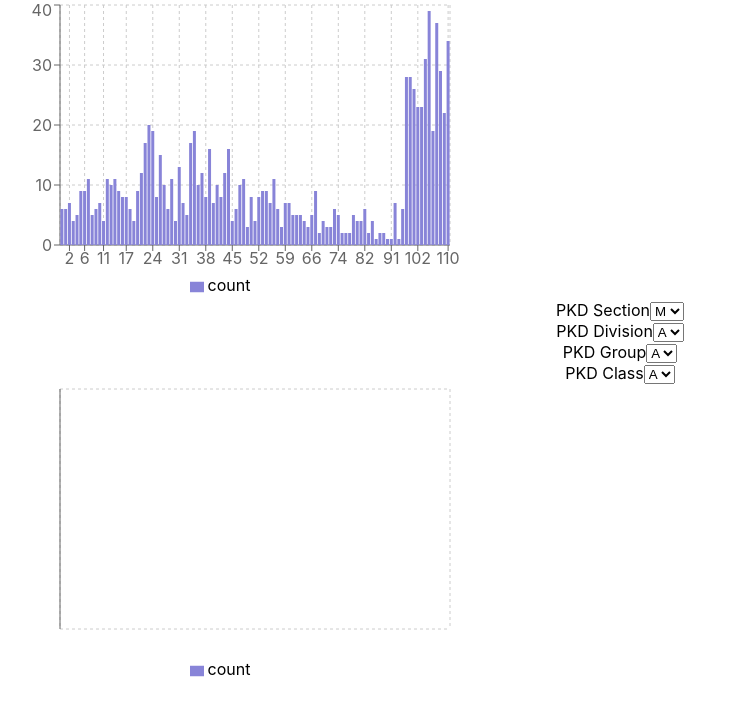
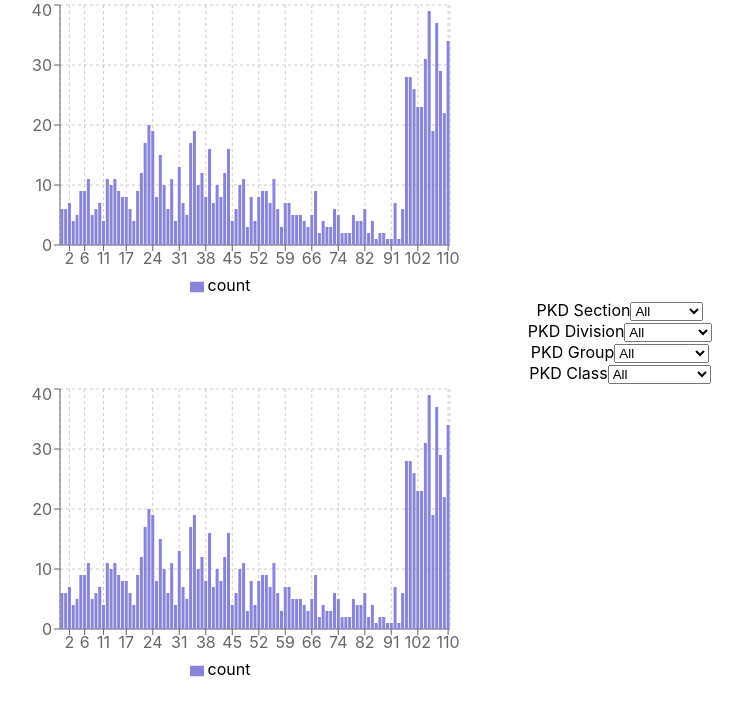
Before and after one commit to auromati/cedg-company-existence-visualizer, a React (Create React App) app: page / in a window 1280 px wide. Shown: the top 716 px of the page, without its empty margins (20-763 px from the left). Built offline with nearby package versions, Linux system fonts and the light colour scheme.

Commit message:
filtering pkd codes

```diff
--- a/src/components/graphs/pkd/panelPkd.jsx
+++ b/src/components/graphs/pkd/panelPkd.jsx
@@ -1,6 +1,8 @@
-import React, { useEffect, useState, useContext } from 'react';
+import React, { useState } from 'react';
 import { Pkd } from './pkd';
 import { Form } from 'react-bootstrap';
+
+const ALL = "All";
 
 const renderOptions = (options) => {
     return options.map((value) => {
@@ -8,24 +10,87 @@ const renderOptions = (options) => {
     });
 };
 
+const getData = () => {
+    return {
+        allSections: ["M - Opis"],
+        allDivisions: ["M69 - Opis", "M70 - Opis"],
+        allGroups: ["M691 - Opis", "M692 - Opis", "M701 - Opis", "M702 - Opis"],
+        allClasses: ["M6910 - Opis", "M6920 - Opis", "M7010 - Opis", "M7021 - Opis", "M7022 - Opis"],
+    }
+}
+
+const addAll = (arr) => {
+    return [ALL, ...arr];
+}
+
 export function PanelPkd() {
-    const state = {
-        sections: ["M", "F", "Q"],
-        divisions: ["A", "B"],
-        groups: ["A", "B"],
-        classes: ["A", "B"],
+    const initialState = getData();
+
+    const pkdsState = {
+        avSections: addAll(initialState.allSections),
+        avDivisions: addAll(initialState.allDivisions),
+        avGroups: addAll(initialState.allGroups),
+        avClasses: addAll(initialState.allClasses),
+        allSections: initialState.allSections,
+        allDivisions: initialState.allDivisions,
+        allGroups: initialState.allGroups,
+        allClasses: initialState.allClasses
     }
-    const [pkds, setPkds] = useState(state);
+    const [pkds, setPkds] = useState(pkdsState);
+
     const selectedState = {
-        section: null,
-        division: null,
-        group: null,
-        classe: null
+        code: "",
+        section: ALL,
+        division: ALL,
+        group: ALL,
+        pkdClass: ALL
     }
+
     const [selected, setSelected] = useState(selectedState);
 
-    const setSection = (event) => {
-        setSelected({ ...selectedState, section: event.target.value })
+    const updatePkds = (code) => {
+        const str = shortenCode(code, 4);
+        const avDevisions = addAll(pkds.allDivisions.filter(s => s.startsWith(str)));
+        const avGroups = addAll(pkds.allGroups.filter(s => s.startsWith(str)));
+        const avClasses = addAll(pkds.allClasses.filter(s => s.startsWith(str)));
+
+        setPkds({ ...pkds, avDevisions, avGroups, avClasses });
+    }
+
+    const shortenCode = (code, maxShortenCodeLength) => {
+        let newCode = "";
+        switch (code.length) {
+            case 3:
+                newCode = code.substring(0, 1);
+                break;
+            case 4:
+                newCode = code.substring(0, 3);
+                break;
+            case 5:
+                newCode = code.substring(0, 4);
+                break;
+        }
+        return newCode.substring(0, maxShortenCodeLength);
+    }
+
+    const updateSelected = (code) => {
+        const section = code.length >= 1 ? pkds.allSections.find(p => p.startsWith(code.substring(0, 1))) : ALL;
+        const division = code.length >= 3 ? pkds.allDivisions.find(p => p.startsWith(code.substring(0, 3))) : ALL
+        const group = code.length >= 4 ? pkds.allGroups.find(p => p.startsWith(code.substring(0, 4))) : ALL;
+        const pkdClass = code.length >= 5 ? pkds.allClasses.find(p => p.startsWith(code.substring(0, 5))) : ALL;
+        setSelected({ code, section, division, group, pkdClass });
+    }
+
+    const setValue = (event, maxShortenCodeLength) => {
+        let code = "";
+        if (event.target.value === ALL) {
+            code = shortenCode(selected.code, maxShortenCodeLength);
+        }
+        else {
+            code = event.target.value.split(" ")[0];
+        }
+        updateSelected(code);
+        updatePkds(code);
     }
 
     return (
@@ -33,26 +98,26 @@ export function PanelPkd() {
             <Form>
                 <Form.Group controlId="exampleForm.SelectCustomSizeSm">
                     <Form.Label>PKD Section</Form.Label>
-                    <Form.Control as="select" size="sm" custom onChange={setSection} >
-                        {renderOptions(pkds.sections)}
+                    <Form.Control as="select" size="sm" custom value={selected.section} onChange={(event) => setValue(event, 0)} >
+                        {renderOptions(pkds.avSections)}
                     </Form.Control>
                 </Form.Group>
                 <Form.Group controlId="exampleForm.SelectCustomSizeSm">
                     <Form.Label>PKD Division</Form.Label>
-                    <Form.Control as="select" size="sm" custom>
-                        {renderOptions(pkds.divisions)}
+                    <Form.Control as="select" size="sm" custom value={selected.division} onChange={(event) => setValue(event, 1)}>
+                        {renderOptions(pkds.avDivisions)}
                     </Form.Control>
                 </Form.Group>
                 <Form.Group controlId="exampleForm.SelectCustomSizeSm">
                     <Form.Label>PKD Group</Form.Label>
-                    <Form.Control as="select" size="sm" custom>
-                        {renderOptions(pkds.groups)}
+                    <Form.Control as="select" size="sm" custom value={selected.group} onChange={(event) => setValue(event, 3)}>
+                        {renderOptions(pkds.avGroups)}
                     </Form.Control>
                 </Form.Group>
                 <Form.Group controlId="exampleForm.SelectCustomSizeSm">
                     <Form.Label>PKD Class</Form.Label>
-                    <Form.Control as="select" size="sm" custom>
-                        {renderOptions(pkds.classes)}
+                    <Form.Control as="select" size="sm" custom value={selected.pkdClass} onChange={(event) => setValue(event, 4)}>
+                        {renderOptions(pkds.avClasses)}
                     </Form.Control>
                 </Form.Group>
             </Form>
--- a/src/components/graphs/pkd/pkd-data-reader.js
+++ b/src/components/graphs/pkd/pkd-data-reader.js
@@ -1,19 +1,18 @@
-import { countBy, map, filter } from 'lodash';
+import { countBy, map } from 'lodash';
 
 export function readPkdData(survivalData, section, division, group, pkdClass) {
-    console.log(section)
-    let data = [];
+    let data = survivalData;
     if (pkdClass) {
-        data = filter(survivalData, function (c) { return c.PKDMainClass === pkdClass });
+        data = survivalData.filter(c => c.PKDMainClass === pkdClass);
     }
     else if (group) {
-        data = filter(survivalData, function (c) { return c.PKDMainGroup === group });
+        data = survivalData.filter(c => c.PKDMainGroup === group);
     }
     else if (division) {
-        data = filter(survivalData, function (c) { return c.PKDMainDivision === division });
+        data = survivalData.filter(c => c.PKDMainDivision === division);
     }
     else if (section) {
-        data = filter(survivalData, function (c) { return c.PKDMainSection === section });
+        data = survivalData.filter(c => c.PKDMainSection === section);
     }
     const grouped = countBy(data, 'DurationOfExistenceInMonths');
     return map(grouped, (count, months) => ({ count, months }));
--- a/src/components/graphs/pkd/pkd.jsx
+++ b/src/components/graphs/pkd/pkd.jsx
@@ -9,7 +9,12 @@ export function Pkd({ selected }) {
     const survivalData = useContext(SurvivalDataContext);
     const [histogramData, setHistogramData] = useState([]);
     useEffect(() => {
-        setHistogramData(readPkdData(survivalData, selected.section, selected.division, selected.group, selected.pkdClass));
+        const section = selected.code.length === 1 ? selected.code.substring(0, 1) : null;
+        const division = selected.code.length === 3 ? Number(selected.code.substring(1, 3)) : null;
+        const group = selected.code.length === 4 ? Number(selected.code.substring(1, 4)) : null;
+        const pkdClass = selected.code.length === 5 ? Number(selected.code.substring(1, 5)) : null;
+
+        setHistogramData(readPkdData(survivalData, section, division, group, pkdClass));
     }, [survivalData, selected]);
     return (
         <BarChart
```
